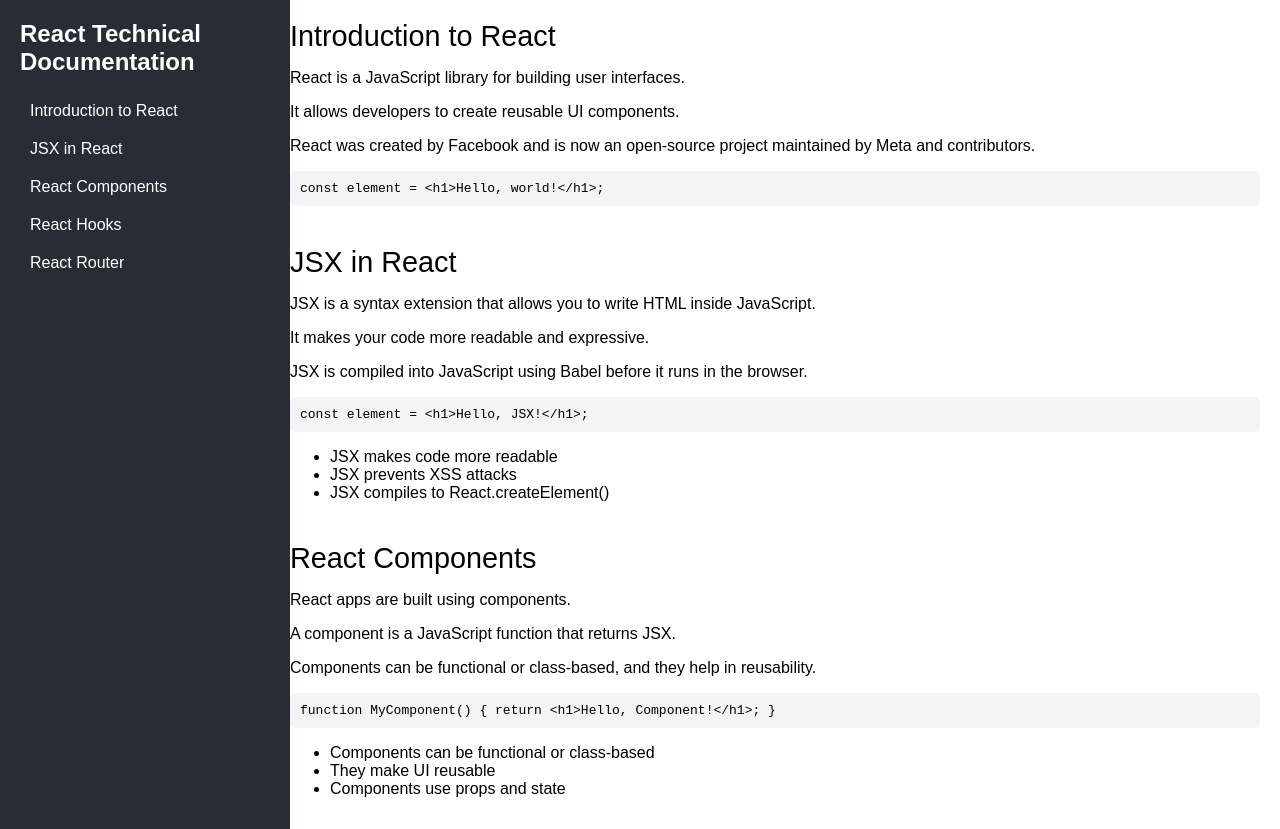
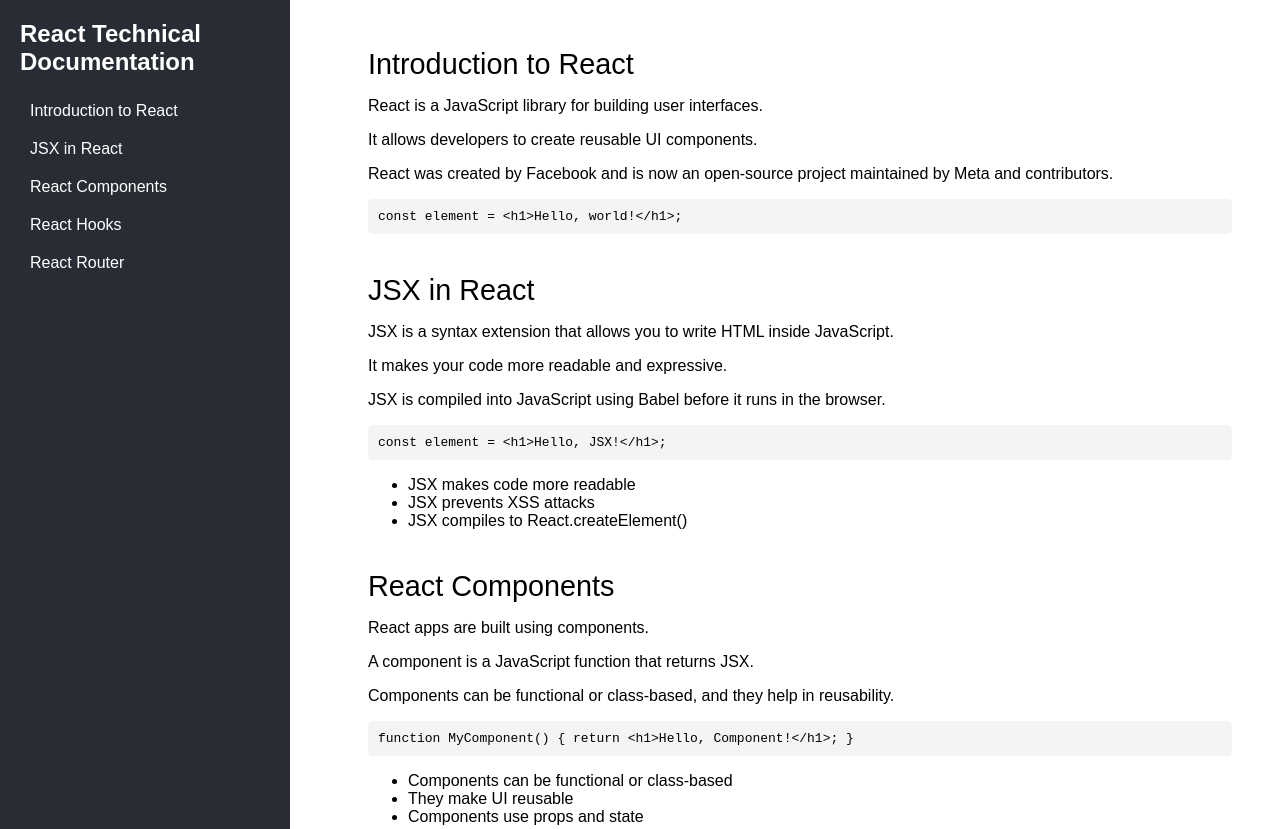
Before and after one commit to cfree87/tech-doc, a plain HTML site: page index.html in a window 1280 px wide. Shown: the top 829 px of the page. Drawn offline with Linux system fonts and the light colour scheme.

Commit message:
Added more padding/margin to main-doc section

```diff
--- a/styles.css
+++ b/styles.css
@@ -41,8 +41,8 @@ body {
 
 /* Main Content */
 #main-doc {
-    margin-left: 270px;
-    padding: 20px;
+    margin-left: 320px;
+    padding: 3rem;
     flex-grow: 1;
 }
 
```
